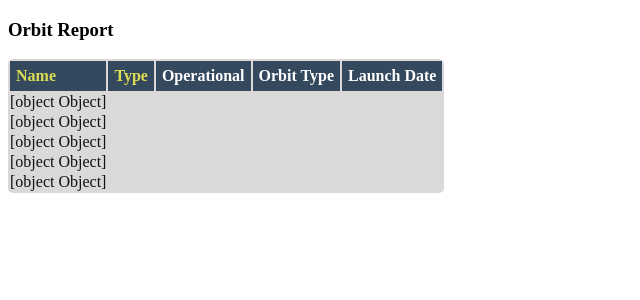
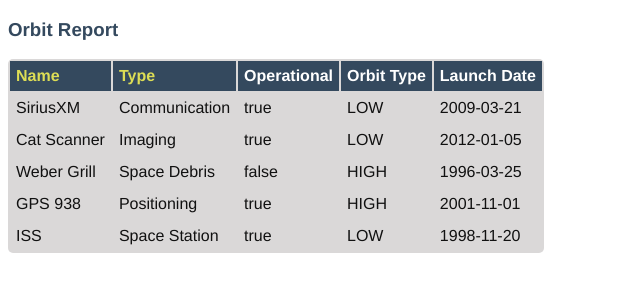
Before and after one commit to JHill89/orbit-report, an Angular app: page / in a window 1280 px wide. Shown: the top 300 px of the page, without its empty margins (0-640 px from the left). Built offline with nearby package versions, Linux system fonts and the light colour scheme.

Commit message:
used ngFor to create a table and updated satellite.ts

```diff
--- a/src/app/orbit-list/orbit-list.component.html
+++ b/src/app/orbit-list/orbit-list.component.html
@@ -1,11 +1,18 @@
 <h3>Orbit Report</h3>
 <table>
-   <tr class="header-row">
+   <tr class="header-row" >
       <th class="sortable">Name</th>
       <th class="sortable">Type</th>
       <th>Operational</th>
       <th>Orbit Type</th>
       <th>Launch Date</th>
    </tr>
-   <tr *ngFor="let satellitesArr of satellites">{{satellitesArr}}</tr>
+
+   <tr *ngFor = "let satellitesArr of satellites">
+      <td>{{satellitesArr.name}}</td>
+      <td>{{satellitesArr.type}}</td>
+      <td>{{satellitesArr.operational}}</td>
+      <td>{{satellitesArr.orbitType}}</td>
+      <td>{{satellitesArr.launchDate}}</td>
+   </tr>
 </table>
--- a/src/app/satellite.ts
+++ b/src/app/satellite.ts
@@ -5,5 +5,10 @@
     operational: boolean;
     launchDate: string;
  constructor(name: string, type: string, launchDate: string, orbitType: string, operational: boolean) {
+     this.name = name,
+     this.orbitType = orbitType,
+     this.type = type,
+     this.operational = operational,
+     this.launchDate = launchDate;
  }
 }
--- a/src/index.html
+++ b/src/index.html
@@ -7,6 +7,16 @@
 
   <meta name="viewport" content="width=device-width, initial-scale=1">
   <link rel="icon" type="image/x-icon" href="favicon.ico">
+
+  <style>
+    body {
+      font-family: 'Helvetica', 'Courier';
+    }
+
+    h3 {
+        color: #34495E;
+    }
+  </style>
 </head>
 <body>
   <app-root></app-root>
```
